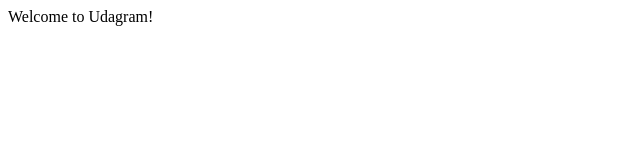
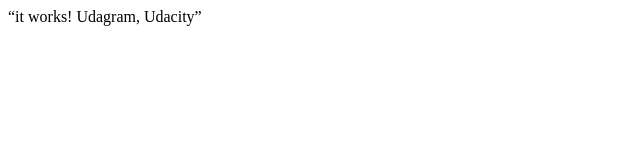
Before and after one commit to Nishan-Vivek/High-Availability-WebApp-Project, a plain HTML site: page website/index.html in a window 1280 px wide. Shown: the full height of the page, 0-640 px from the left. Drawn offline with Linux system fonts and the light colour scheme.

Commit message:
chore: updated website files as per rubric

```diff
--- a/website/index.html
+++ b/website/index.html
@@ -1 +1 @@
-<p>Welcome to Udagram!</p>
+<P>“it works! Udagram, Udacity”</P>
```
Also changed, not shown: 1 other file.
